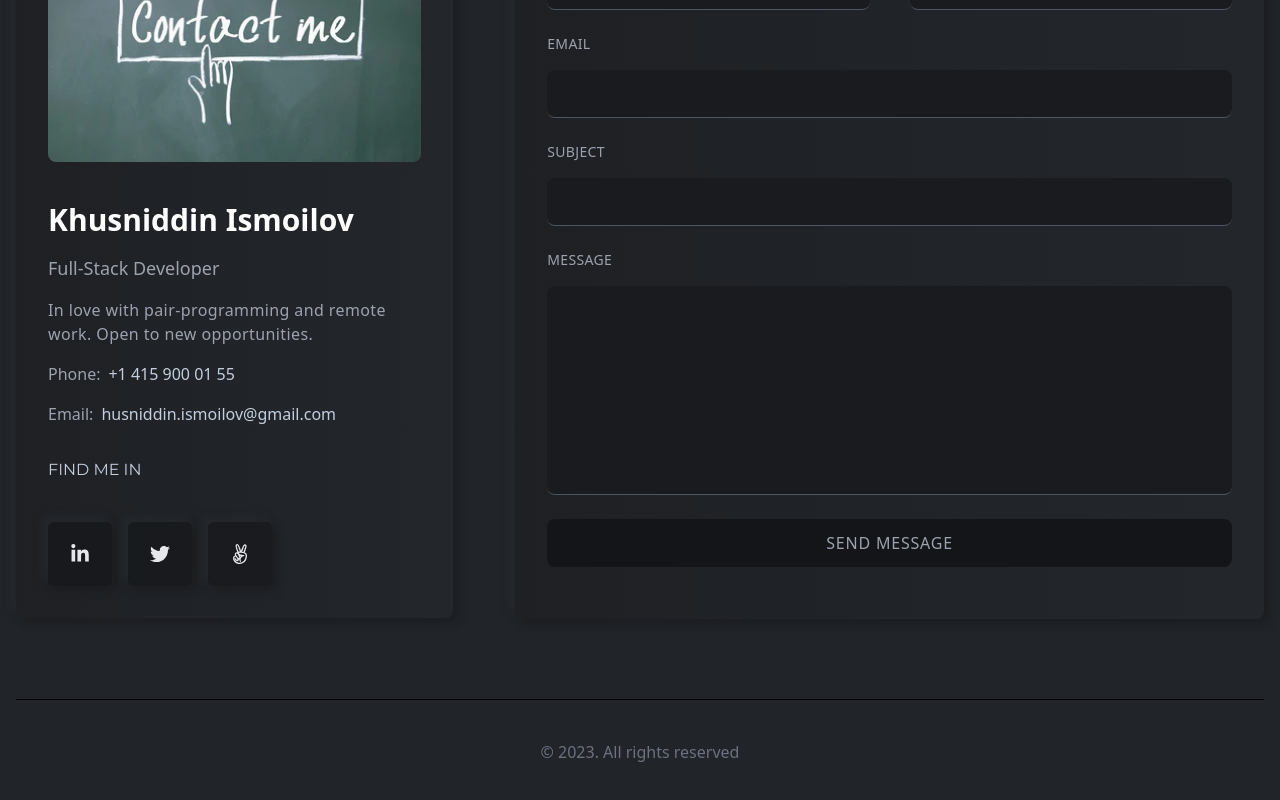
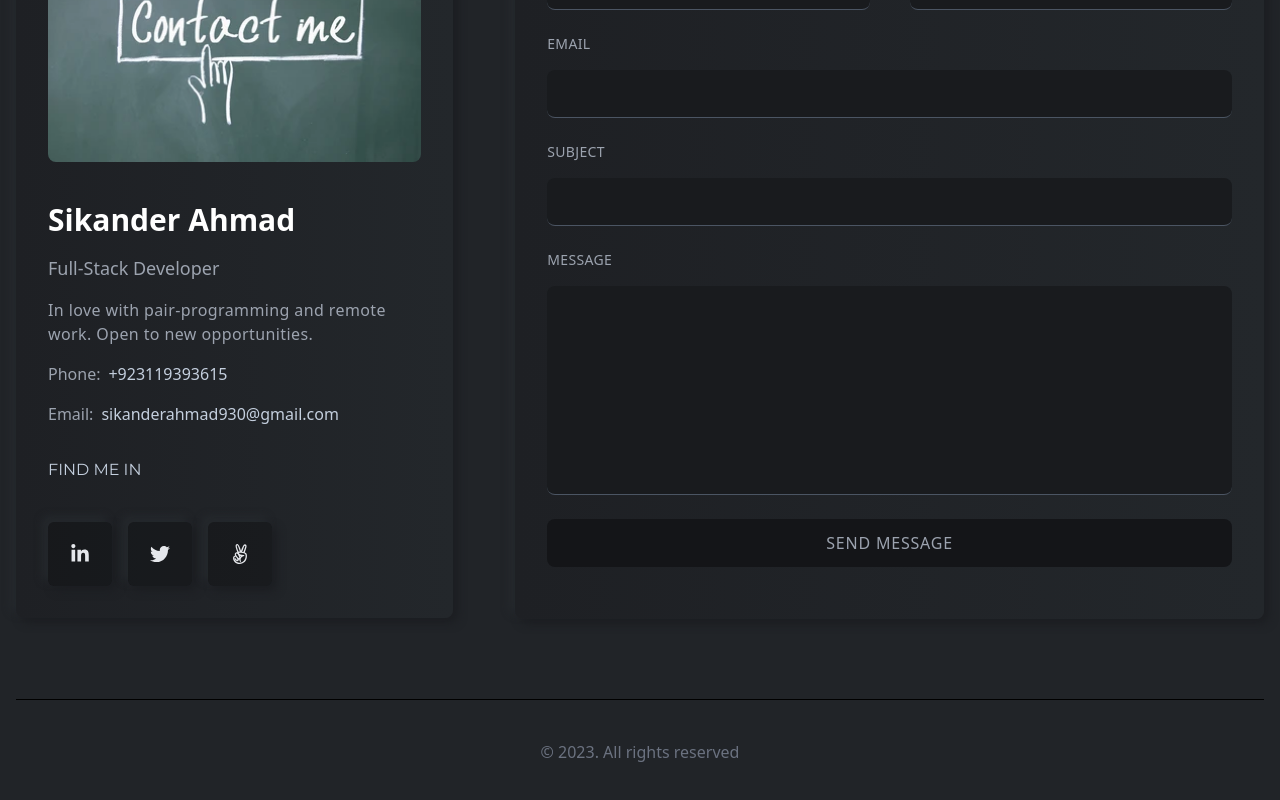
Before and after one commit to sikander804/portfolio, a React (Create React App) app: page / in a window 1280 px wide. Shown: the part 4400-5200 px from the top of the page. Built offline with nearby package versions, Linux system fonts and the light colour scheme.

Commit message:
fixed contact me card

```diff
--- a/src/components/contact/ContactLeft.js
+++ b/src/components/contact/ContactLeft.js
@@ -1,6 +1,6 @@
-import React from "react";
-import { FaAngellist, FaTwitter, FaLinkedinIn } from "react-icons/fa";
-import { contactImg } from "../../assets/index";
+import React from "react"
+import { FaAngellist, FaTwitter, FaLinkedinIn } from "react-icons/fa"
+import { contactImg } from "../../assets/index"
 
 const ContactLeft = () => (
   <div className="w-full lgl:w-[35%] h-full bg-gradient-to-r from-[#1e2024] to-[#23272b] p-4 lgl:p-8 rounded-lg shadow-shadowOne flex flex-col gap-8 justify-center">
@@ -10,18 +10,18 @@
       alt="contactImg"
     />
     <div className="flex flex-col gap-4">
-      <h3 className="text-3xl font-bold text-white">Khusniddin Ismoilov</h3>
+      <h3 className="text-3xl font-bold text-white">Sikander Ahmad</h3>
       <p className="text-lg font-normal text-gray-400">Full-Stack Developer</p>
       <p className="text-base text-gray-400 tracking-wide">
         In love with pair-programming and remote work. Open to new
         opportunities.
       </p>
       <p className="text-base text-gray-400 flex items-center gap-2">
-        Phone: <span className="text-lightText">+1 415 900 01 55</span>
+        Phone: <span className="text-lightText">+923119393615</span>
       </p>
       <p className="text-base text-gray-400 flex items-center gap-2">
         Email:{" "}
-        <span className="text-lightText">husniddin.ismoilov@gmail.com</span>
+        <span className="text-lightText">sikanderahmad930@gmail.com</span>
       </p>
     </div>
     <div className="flex flex-col gap-4">
@@ -51,6 +51,6 @@
       </div>
     </div>
   </div>
-);
+)
 
-export default ContactLeft;
+export default ContactLeft
```
